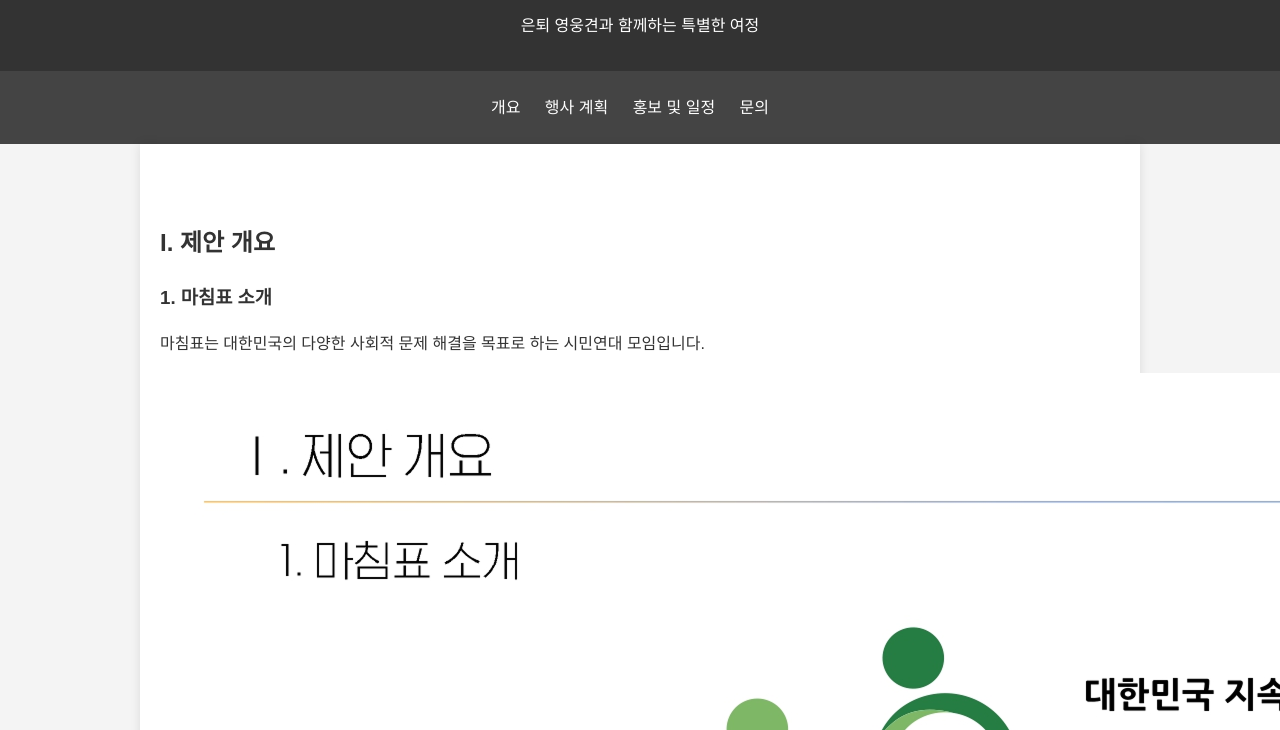
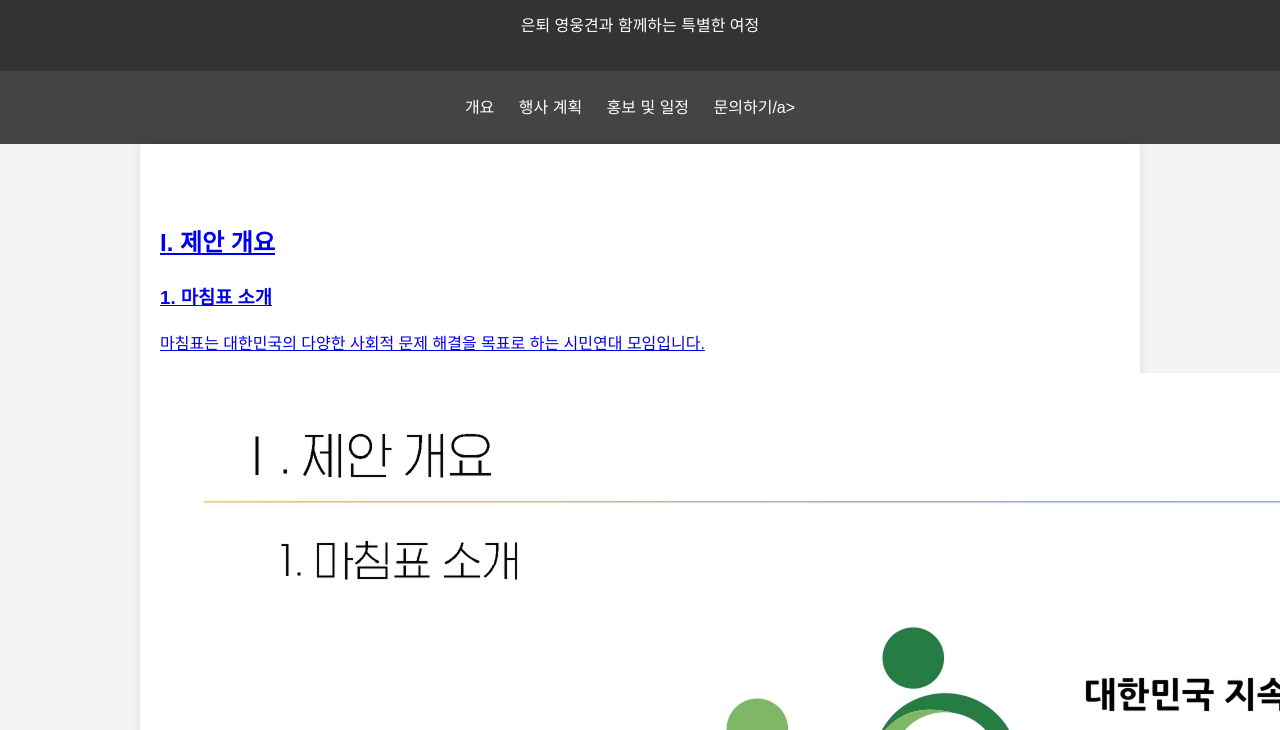
Before and after one commit to TouchTouch-dev/HeroHiking, a plain HTML site: page index.html in a window 1280 px wide. Shown: the part 70-800 px from the top of the page. Drawn offline with Linux system fonts and the light colour scheme.

Commit message:
Update index.html

```diff
--- a/index.html
+++ b/index.html
@@ -16,7 +16,7 @@
             <li><a href="#overview">개요</a></li>
             <li><a href="#program">행사 계획</a></li>
             <li><a href="#promotion">홍보 및 일정</a></li>
-            <li><a href="#contact">문의</a></li>
+            <li><a href="#contact">문의하기/a></li>
         </ul>
     </nav>
 
```
